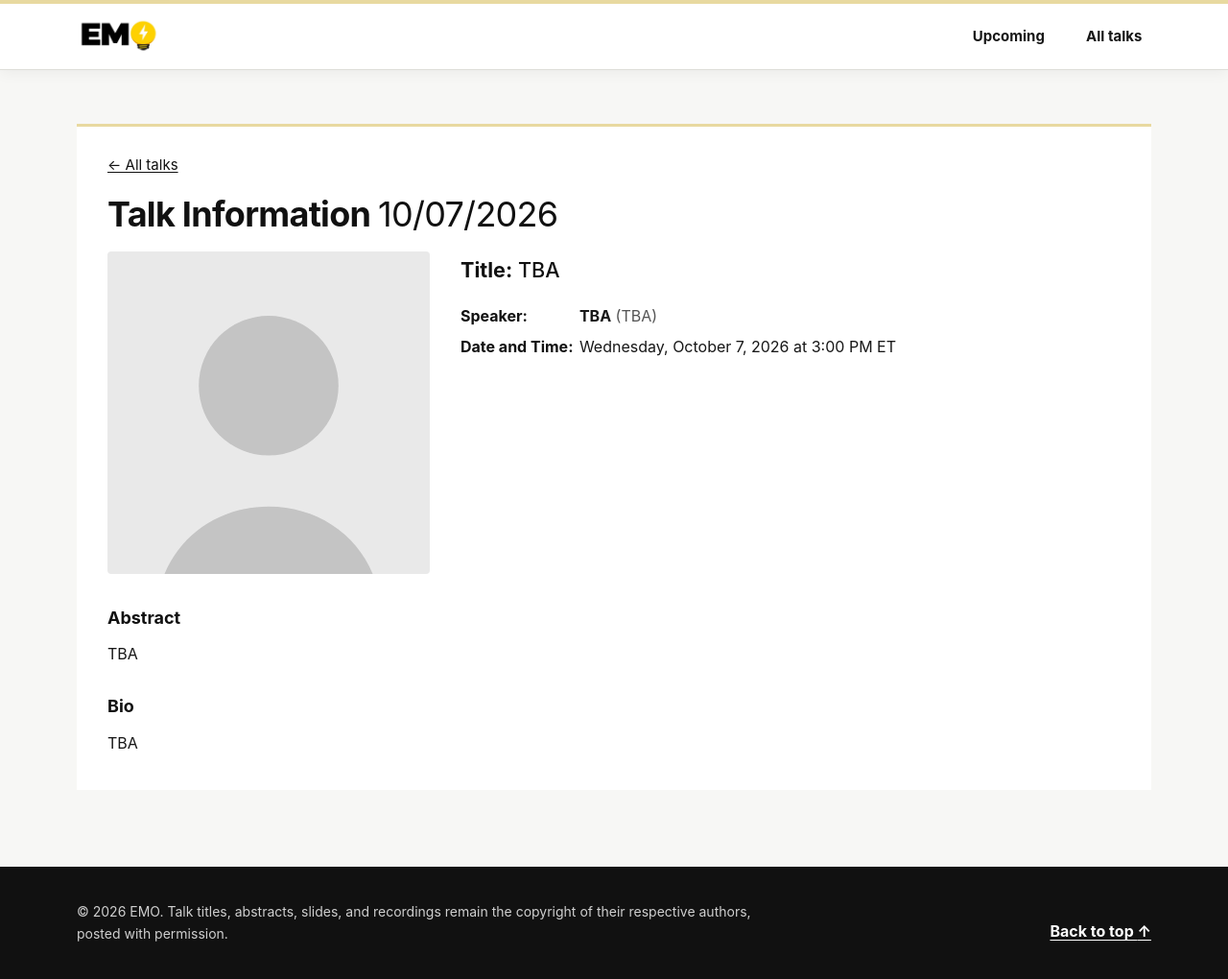
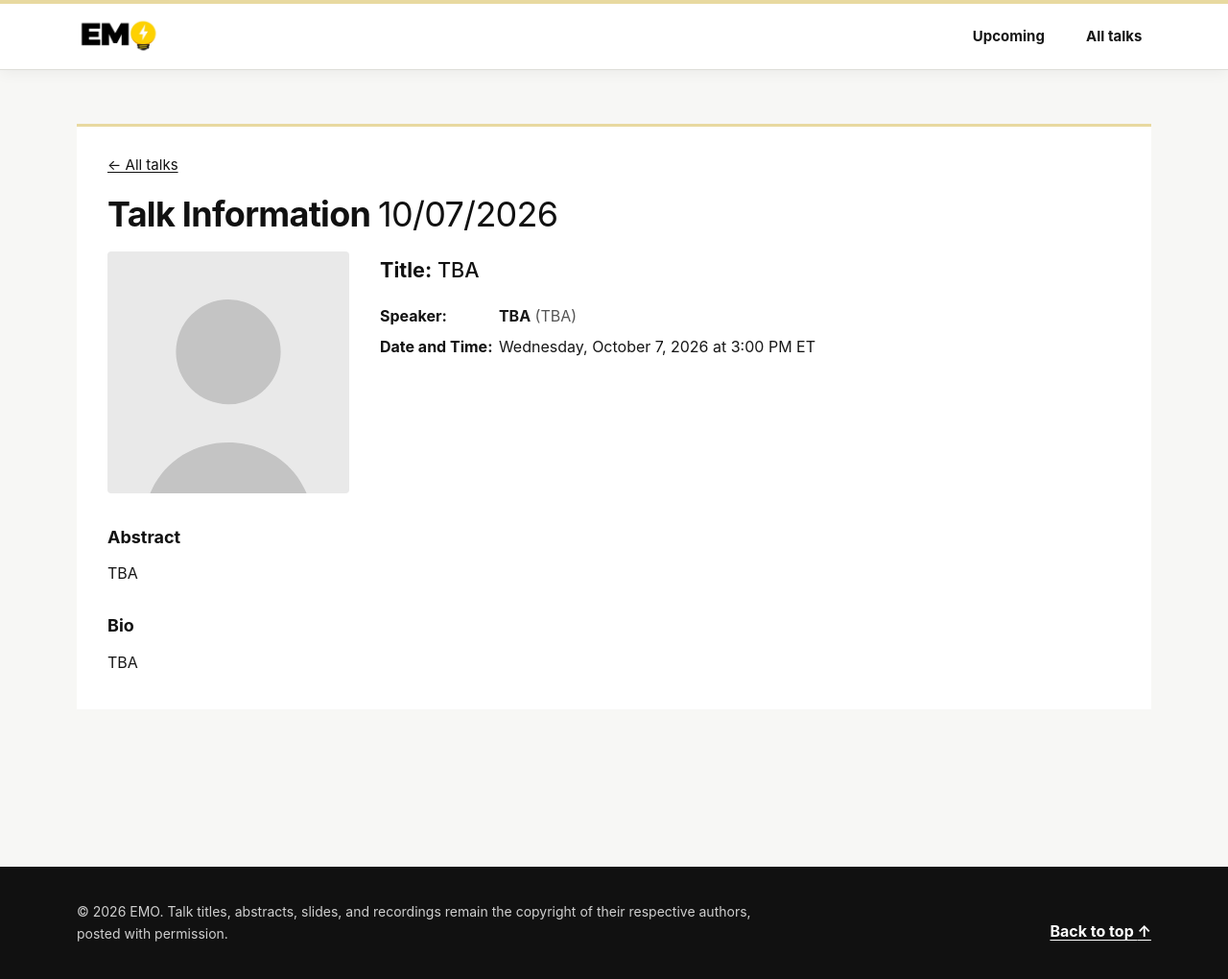
Before and after one commit to emoseminars/emoseminars.github.io, a Jekyll site: the page built from _events/2026_10_07_first_last.md, in a window 1280 px wide and 1020 px high. Shown: the whole window at 96% size. Built offline with Jekyll 4.4.1, drawn with Linux system fonts in a browser that asks for light colours.

Commit message:
Formatting

```diff
--- a/_sass/minima/custom-styles.scss
+++ b/_sass/minima/custom-styles.scss
@@ -473,7 +473,7 @@ a.speaker-name {
 
 .event-page-hero {
   display: grid;
-  grid-template-columns: minmax(16rem, 21rem) minmax(0, 1fr);
+  grid-template-columns: minmax(12rem, 15.75rem) minmax(0, 1fr);
   align-items: start;
   gap: 2rem;
 }
@@ -680,7 +680,7 @@ a.speaker-name {
   }
 
   .event-page-image {
-    width: min(100%, 20rem);
+    width: min(100%, 15rem);
   }
 
   .footer-content {
```
Also changed, not shown: index.md (+3 -1 lines).
